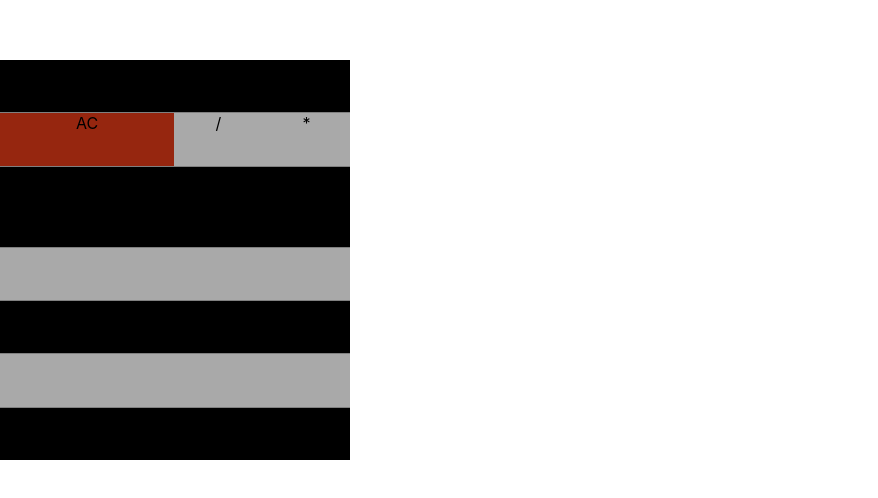
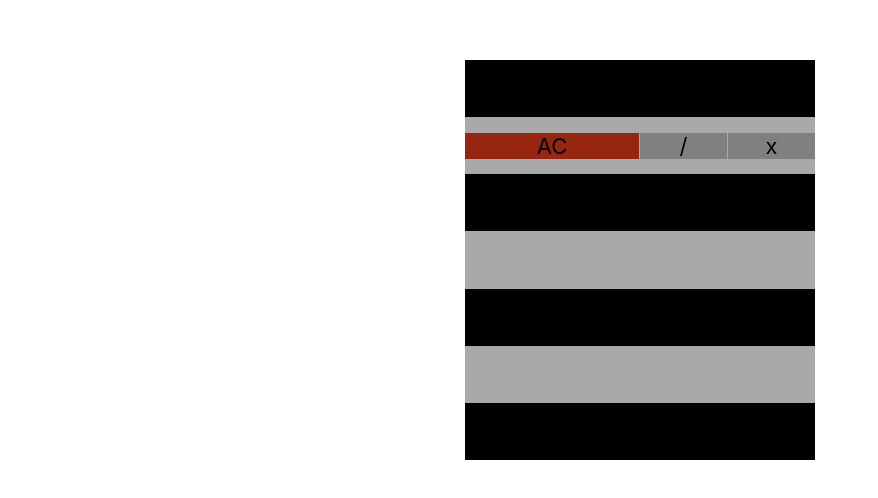
Before and after one commit to sergeialimov/react.calculator, a React (Create React App) app: page / in a window 1280 px wide. Shown: the part 140-638 px from the top of the page, without its empty margins (0-878 px from the left). Built offline with nearby package versions, Linux system fonts and the light colour scheme.

Commit message:
fix alignment

```diff
--- a/src/App.css
+++ b/src/App.css
@@ -1,6 +1,6 @@
 .App {
   text-align: center;
-  display: flex;
+  display: grid;
   height: 100vh;
 }
 
@@ -13,7 +13,8 @@
   background-color: gray;
   display: grid;
   grid-template-rows: 1fr 1fr 1fr 1fr 1fr 1fr 1fr;
-  grid-row-gap: 1px;
+  /* grid-row-gap: 1px; */
+  font-size: 22px;
 }
 
 #display {
@@ -25,20 +26,27 @@
   display: grid;
   grid-template-columns: 2fr 1fr 1fr;
   grid-column-gap: 1px;
+  align-items: center;
 }
 
 #ac {
   background: #96260F;
+  /* align-self: center; */
+  /* height: 100%; */
 }
 
 #divide {
-  background: ligthgray;
+  background: gray;
+}
+
+#multiply {
+  background: gray;
 }
 
 #secondRow {
   background: black;
   display: grid;
-  grid-template-colums: 1fr 1fr 1fr 1fr;
+  grid-template-columns: 1fr 1fr 1fr 1fr;
 }
 
 #minus {
--- a/src/App.js
+++ b/src/App.js
@@ -11,7 +11,7 @@ class App extends Component {
           <div id="firstRow">
             <div id="ac">AC</div>
             <div id="divide">/</div>
-            <div id="multiply">*</div>
+            <div id="multiply">x</div>
           </div>
           <div id="secondRow">
             <div id="7">7</div>
```
